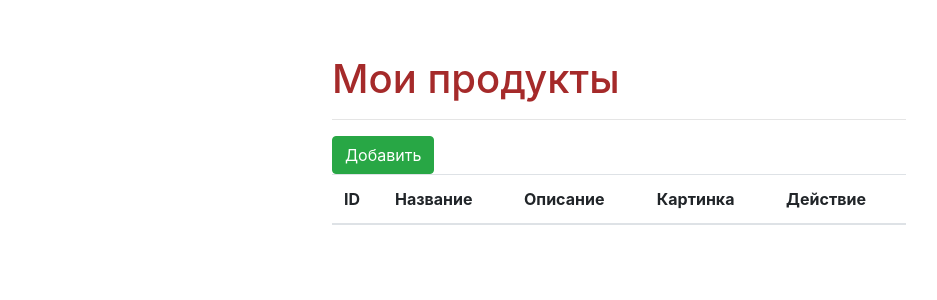
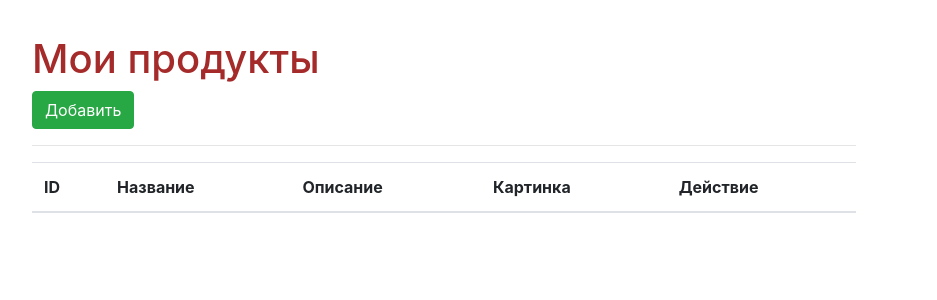
Before and after one commit to A-Y-B/test-marlin, a PHP site: page / in a window 1280 px wide. Shown: the top 300 px of the page, without its empty margins (238-1175 px from the left). Run offline with PHP 8.4, Linux system fonts and the light colour scheme; data that the repository does not hold is empty.

```diff
--- a/index.php
+++ b/index.php
@@ -25,8 +25,8 @@ $products = $statement->fetchAll(PDO::FETCH_ASSOC);
         <div class="row">
             <div class="col-md-10">
                 <h1>Мои продукты</h1>
+                <a href="create.php" class="btn btn-success">Добавить</a>
                 <hr>
-                <a href="create.php" class="btn btn-success">Добавить</a>
                 <table class="table">
                     <thead>
                     <tr>
--- a/my.css
+++ b/my.css
@@ -1,7 +1,7 @@
 
 body {
-    padding-top: 55px;
-    padding-left: 555px;
+    padding-top: 35px;
+    padding-left: 255px;
 }
 
 h1, h2, h3 {
```
Also changed, not shown: create-store-db.php (+20 -7 lines), create.php (+19 -4 lines).
